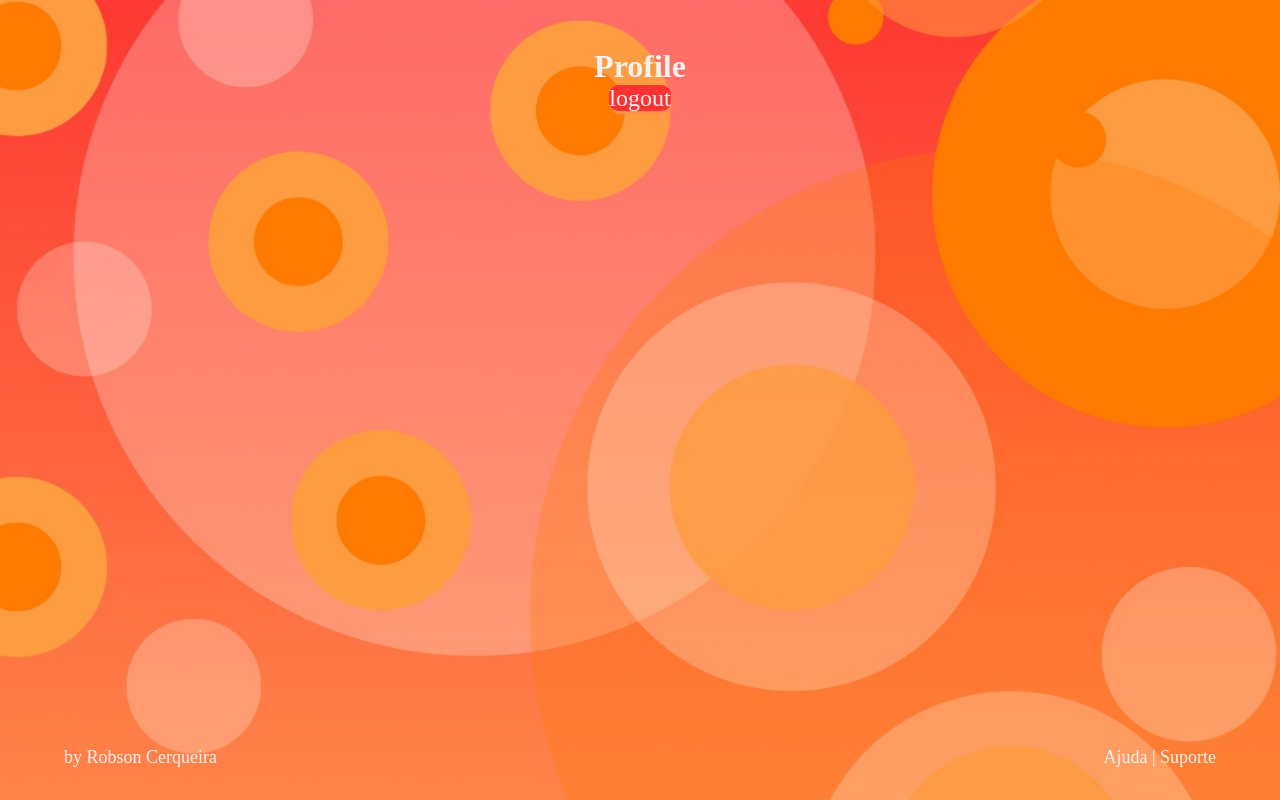
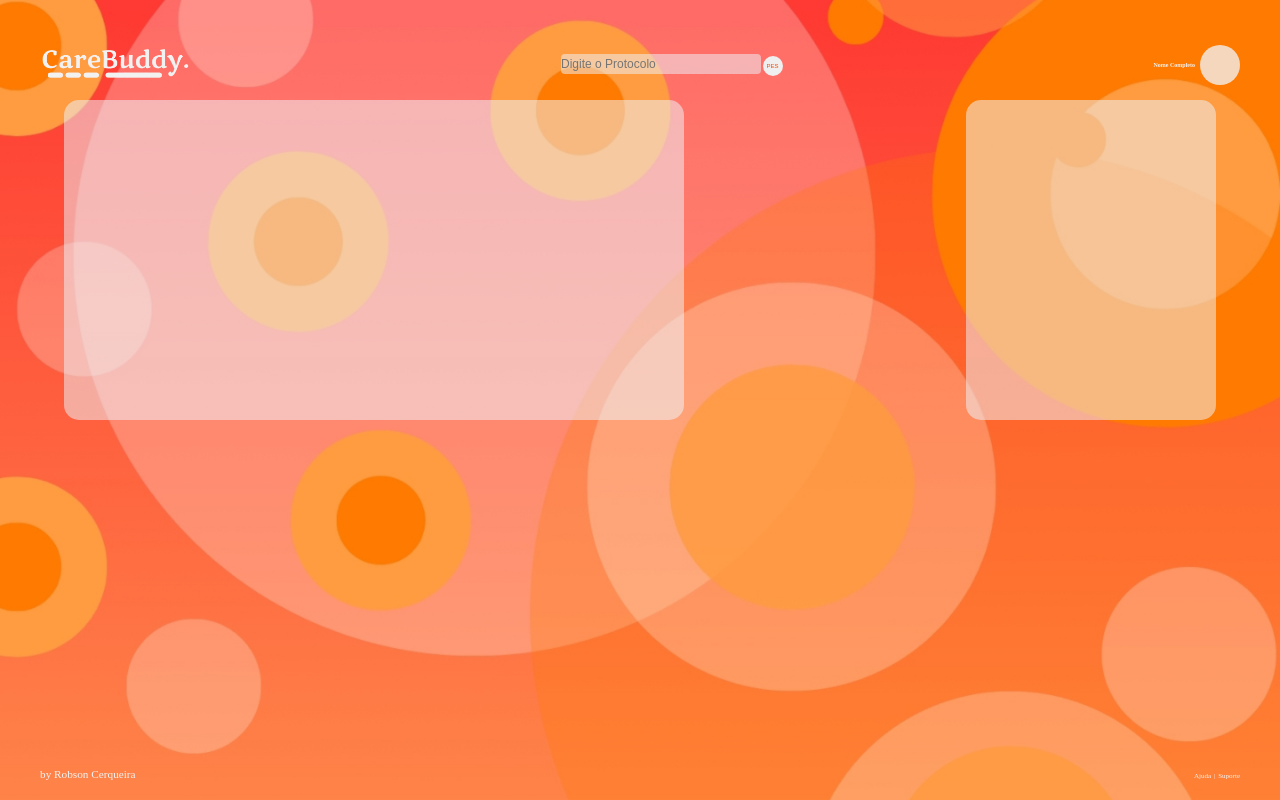
Before and after one commit to RobsonWebDev/sistema_django_cadastro_paciente, a Django app: page /home/profile/ in a window 1280 px wide. Run offline with Django 5.2, Linux system fonts and the light colour scheme; some libraries are stand-ins or nearby versions.

Commit message:
Criando a tela de profile

```diff
--- a/cadastro/templates/profile.html
+++ b/cadastro/templates/profile.html
@@ -1,9 +1,39 @@
 {% extends "base.html" %}
+{% load static %}
 {% block content-header %}
 
 {% endblock content-header %}
 
 {% block content-main %}
-<h1>Profile</h1>
-<a class="btn" href="{% url "logout" %}">logout</a>
+<header class="header-profile">
+    <div><img src={% static 'img/logo.png' %} alt="carebuddy" class="logo"></div>
+    <div>
+        <label for="pesquisar">
+            <input type="search" name="pesquisar" id="pesquisar" class="pesquisa" placeholder="Digite o Protocolo">
+        </label>
+        <input type="submit" value="PES" class='pes' >
+    </div>
+    <nav class="nav-menu">
+
+        <div class="nav-div">
+            <div class="perfil">
+                <h3>Nome Completo</h3>
+                <div class="img-perfil"></div>
+            </div>
+            <ul class="list-perfil">
+                <li><a href="#" >Meu perfil</a></li>
+                <li><a href="#" >Pagamentos</a></li>
+                <li><a href="#" >Clientes</a></li>
+                <li>
+                    <a class="btn" href="{% url "logout" %}">logout</a>
+                </li>
+
+            </ul>
+        </div>
+    </nav>
+</header>
+<aside class="form-main">
+    <section class="form-get-main"></section>
+    <section class="form-get-date"></section>
+</aside>
 {% endblock content-main %}
--- a/cadastro/views.py
+++ b/cadastro/views.py
@@ -12,9 +12,6 @@ def login(request):
 
     context = {
         'titulo': 'Login',
-        'mensagens':{
-            'erro': 'Email/Senha Inválidos!'
-        }
     }
 
     if request.method == 'GET':
@@ -40,10 +37,6 @@ def signup(request):
 
     context = {
         'titulo': 'Cadastro',
-        'mensagens':{
-            'sucesso': "Usuário cadastrado com sucesso!",
-            'erro': 'Digite um email valido!'
-        }
     }
 
     if request.method == 'GET':
@@ -53,11 +46,6 @@ def signup(request):
         username = request.POST.get('email')
         password = request.POST.get('pass')
         user = User.objects.create_user(username=username,email=username, password=password)
-
-        if user.is_exist():
-            return redirect(reverse('login'))
-
-        return redirect(reverse('login'))
 
     return render(request, 'signup.html', context)
 
--- a/templates/global/base.html
+++ b/templates/global/base.html
@@ -6,6 +6,7 @@
     <meta name="viewport" content="width=device-width, initial-scale=1">
     <link rel="stylesheet" href="https://use.fontawesome.com/releases/v6.6.0/css/all.css" crossorigin="anonymous">
     <link rel="stylesheet" href="{% static "css/style.css" %}">
+    <link rel="stylesheet" href="{% static "css/profile.css" %}">
     <title>{{ titulo }}</title>
   </head>
   <body>
--- /dev/null
+++ b/templates/global/static/css/profile.css
@@ -0,0 +1,88 @@
+.header-profile{
+    display: flex;
+    flex-direction: row;
+    justify-content: space-between;
+    justify-items: center;
+    align-items: center;
+
+}
+
+
+
+.logo {
+    width: 15rem;
+}
+
+.nav-menu {
+    display: flex;
+    flex-direction: row;
+    justify-content: space-evenly;
+    align-items: center;
+    justify-items: center;
+
+}
+
+.pesquisa {
+    height: 2rem;
+    width: 20rem;
+    border-radius: .4rem;
+    background-color: rgba(240, 248, 255, 0.5);
+
+    border: none;
+
+    font-size: 1.2rem;
+}
+
+.pes {
+    color: orangered;
+    border-radius: 50%;
+    border: none;
+    width: 2rem;
+    height: 2rem;
+}
+
+.pes:hover{
+    cursor: pointer;
+}
+
+.perfil{
+    display: flex;
+    align-items: center;
+    justify-items: center;
+    gap: 5px;
+}
+
+.img-perfil{
+    height: 4rem;
+    width: 4rem;
+    border-radius: 50%;
+    background-color: rgba(240, 248, 255, 0.74);
+}
+
+.list-perfil{
+    display: none;
+}
+
+.form-main {
+    display: flex;
+    align-items: center;
+    justify-content: space-between;
+    justify-items: center;
+    height: 32rem;
+    width: 90vw;
+    margin: 0 auto;
+}
+
+.form-get-main {
+    height: 100%;
+    width: 62rem;
+    border-radius: 1.5rem;
+    background-color: rgba(240, 248, 255, 0.5);
+}
+
+.form-get-date {
+    height: 100%;
+    width: 25rem;
+    border-radius: 1.5rem;
+    background-color: rgba(240, 248, 255, 0.5);
+}
--- a/templates/global/static/css/style.css
+++ b/templates/global/static/css/style.css
@@ -4,9 +4,8 @@
     list-style: none;
     text-decoration: none;
     box-sizing: border-box;
-    text-align: center;
     color: #f2f2f2;
-    font-size: 62,5%;
+    font-size: 62.5%;
 }
 
 body {
@@ -22,7 +21,7 @@ header {
 
 .img-logo {
     background-image: url(../img/logo.png);
-    background-position: top;
+    background-position: bottom;
     background-size: contain;
     background-repeat: no-repeat;
     height: 5rem;
```
Also changed, not shown: db.sqlite3.
